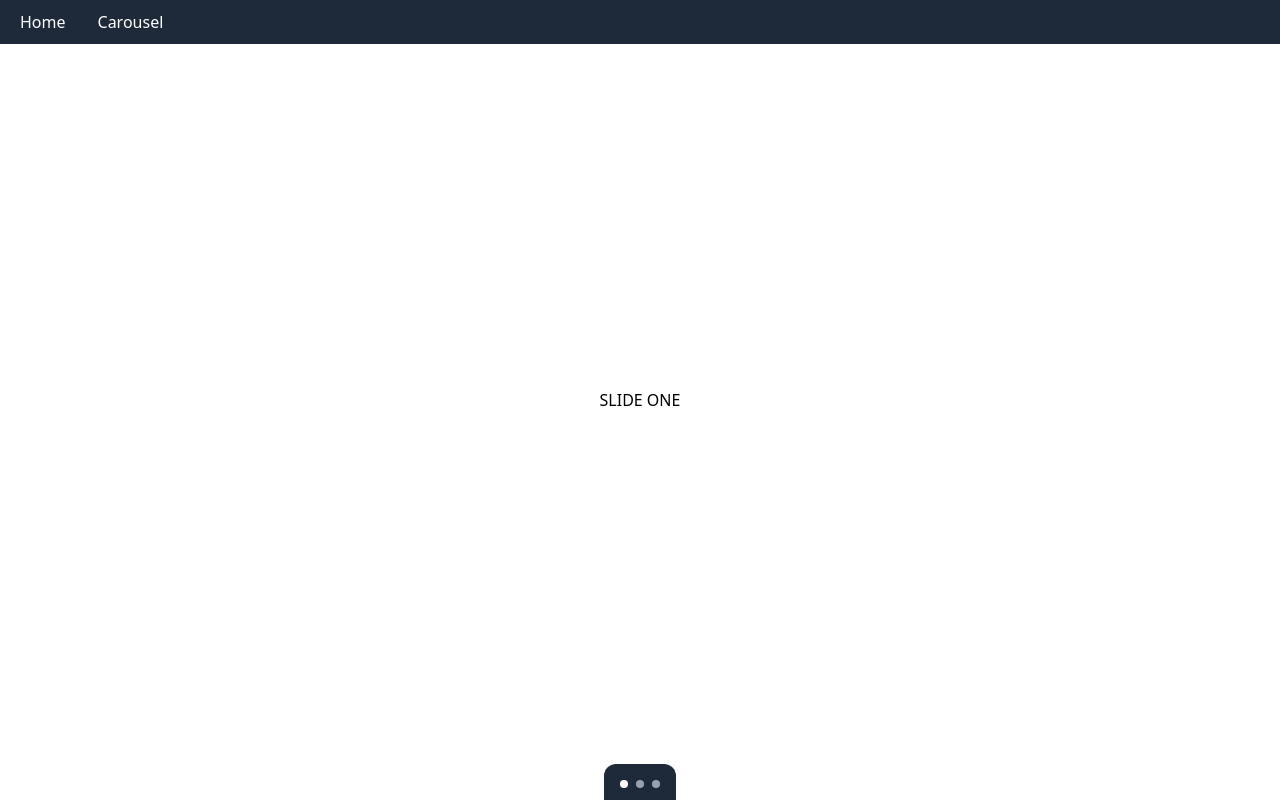
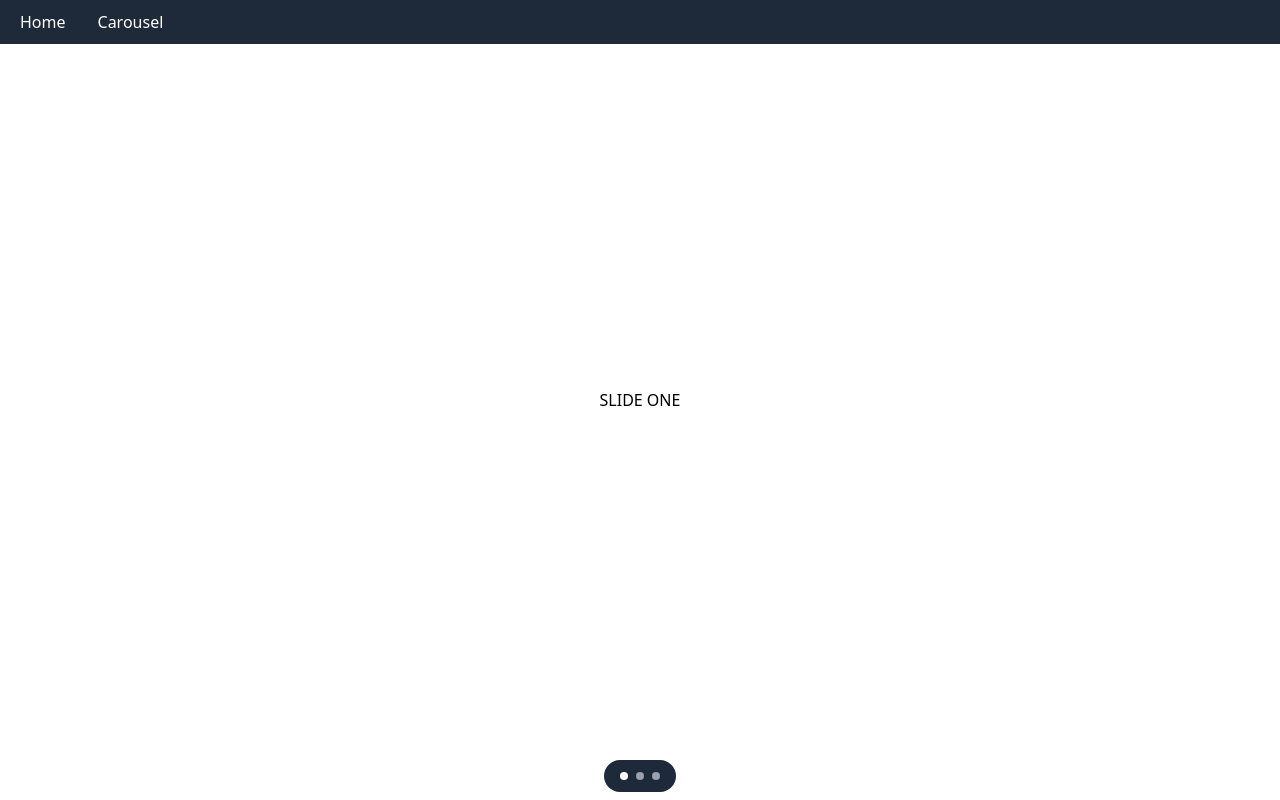
Before and after one commit to mrkwdwrd/vue-work-samples, a Vue app: page /carousel in a window 1280 px wide. Built offline with nearby package versions, Linux system fonts and the light colour scheme.

Commit message:
clickable carousel nav

```diff
--- a/src/carousel/CarouselLayout.vue
+++ b/src/carousel/CarouselLayout.vue
@@ -49,5 +49,6 @@ onMounted(() => {
   <CarouselNavigation
     :count="props.slideComponents.length"
     :current="current"
+    @show="val => { current = val}"
   />
 </template>
--- a/src/carousel/CarouselNavigation.vue
+++ b/src/carousel/CarouselNavigation.vue
@@ -9,16 +9,19 @@ const props = defineProps({
     required: true
   }
 })
+const emits = defineEmits(['show'])
+
 </script>
 <template>
-  <nav class="fixed block bottom-0 bg-gray-800 px-4 pb-3 pt-4 rounded-t-xl">
+  <nav class="fixed block bottom-2 bg-gray-800 px-4 py-3 rounded-full">
     <ul class="flex gap-2">
       <li
         v-for="(n, i) in props.count"
         :key="i">
         <button
-          class="block rounded-full bg-gray-400 p-1"
+          class="block rounded-full bg-gray-400 p-1 cursor-pointer"
           :class="[{'bg-white': current === i}]"
+          @click="emits('show', i)"
         />
       </li>
     </ul>
```
